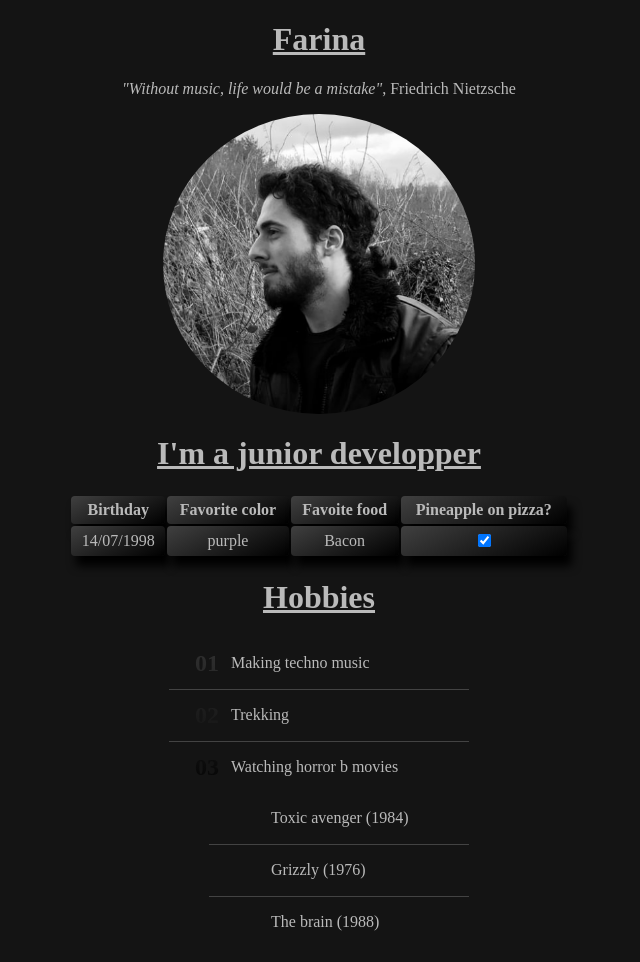
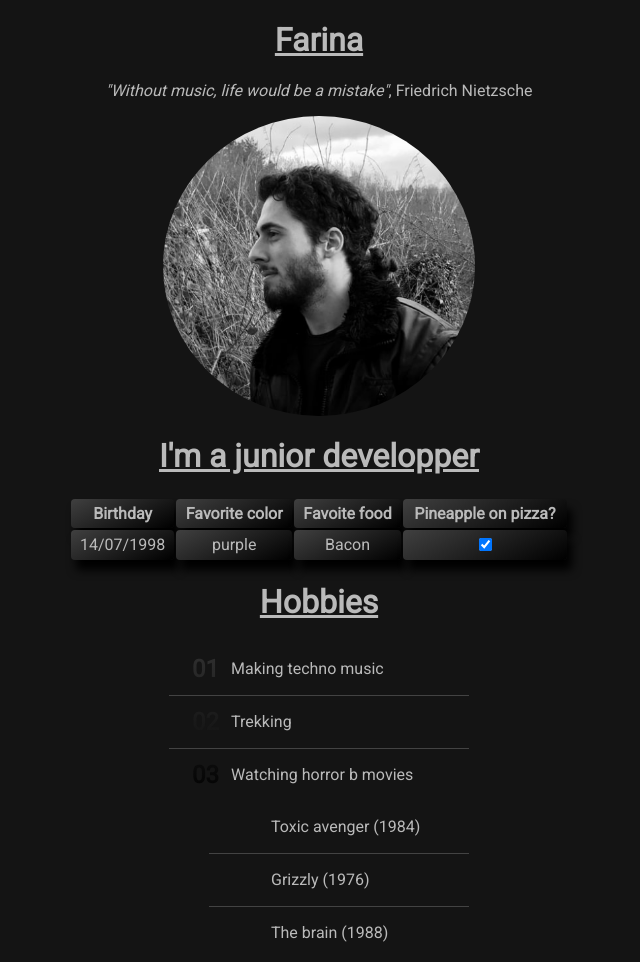
Before and after one commit to jeanmaFarina/jeanmaFarina.github.io, a plain HTML site: page index.html in a window 1280 px wide. Shown: the top 962 px of the page, without its empty margins (321-961 px from the left). Drawn offline with Linux system fonts and the light colour scheme.

Commit message:
added font

```diff
--- a/index.html
+++ b/index.html
@@ -4,6 +4,8 @@
     <meta charset="utf-8">
     <title>farina markdown html</title>
     <link rel="stylesheet" href="style.css"></link>
+    <link rel="stylesheet"
+          href="https://fonts.googleapis.com/css?family=Roboto">
   </head>
   <body>
     <h1>Farina</h1>
--- a/style.css
+++ b/style.css
@@ -1,6 +1,7 @@
 body{
   background-color: #141414;
   color: #bababa;
+  font-family: 'Roboto', sans-serif;
 }
 img{
   display: block;
```
